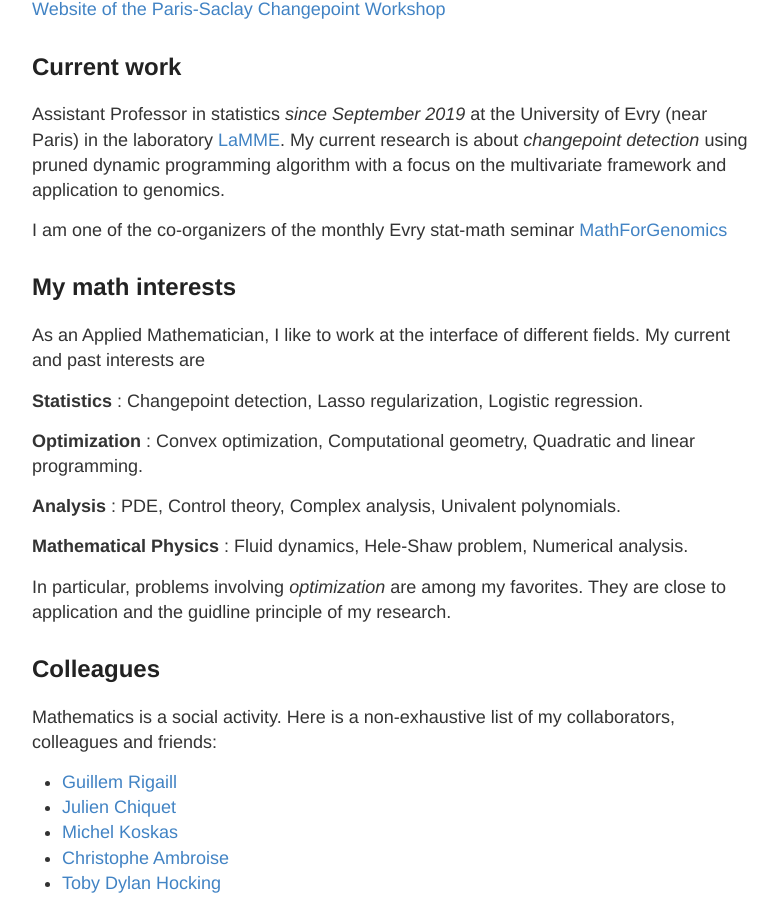
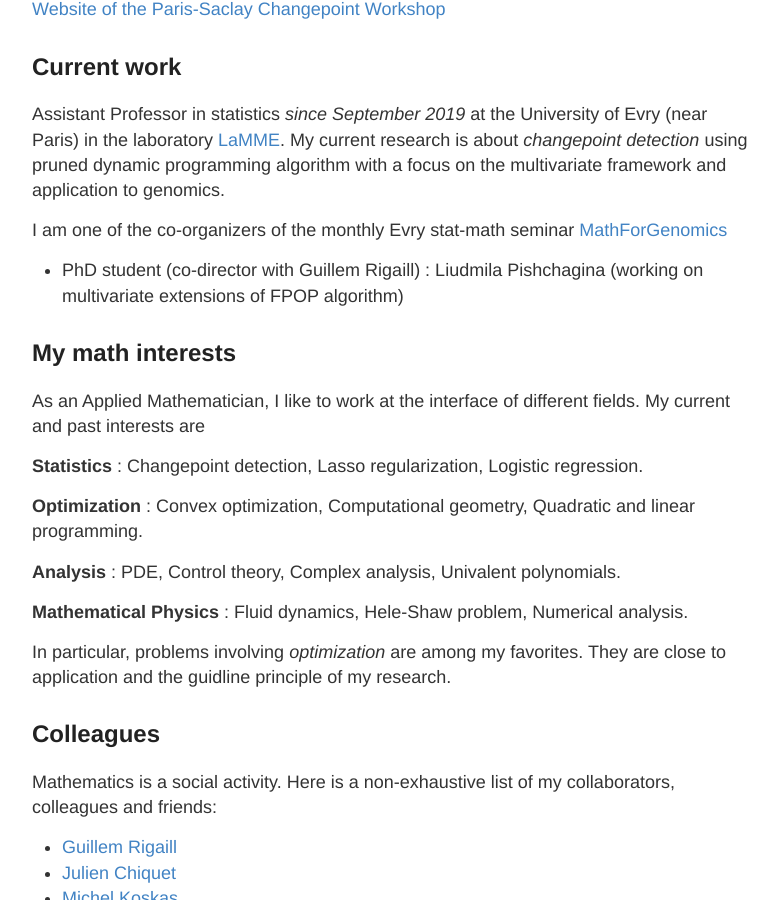
Before and after one commit to vincentrunge/vincentrunge.github.io, a Jekyll site: the page built from About.md, in a window 1280 px wide and 900 px high, scrolled down 413 px. Shown: the whole window, without its empty margins (248-1026 px from the left). Built offline with Jekyll 4.4.1, drawn with Linux system fonts in a browser that asks for light colours.

Commit message:
Update About.md

```diff
--- a/About.md
+++ b/About.md
@@ -16,6 +16,8 @@ The Paris-Saclay Change-Point workshop is a **2-day meeting** (January 16th and
 Assistant Professor in statistics *since September 2019* at the University of Evry (near Paris) in the laboratory [LaMME](http://www.math-evry.cnrs.fr/doku.php). My current research is about *changepoint detection* using pruned dynamic programming algorithm with a focus on the multivariate framework and application to genomics.
 
 I am one of the co-organizers of the monthly Evry stat-math seminar [MathForGenomics](https://mathforgenomics.github.io/)
+
+ - PhD student (co-director with Guillem Rigaill) : Liudmila Pishchagina (working on multivariate extensions of FPOP algorithm)
 
 
 ## My math interests
```
